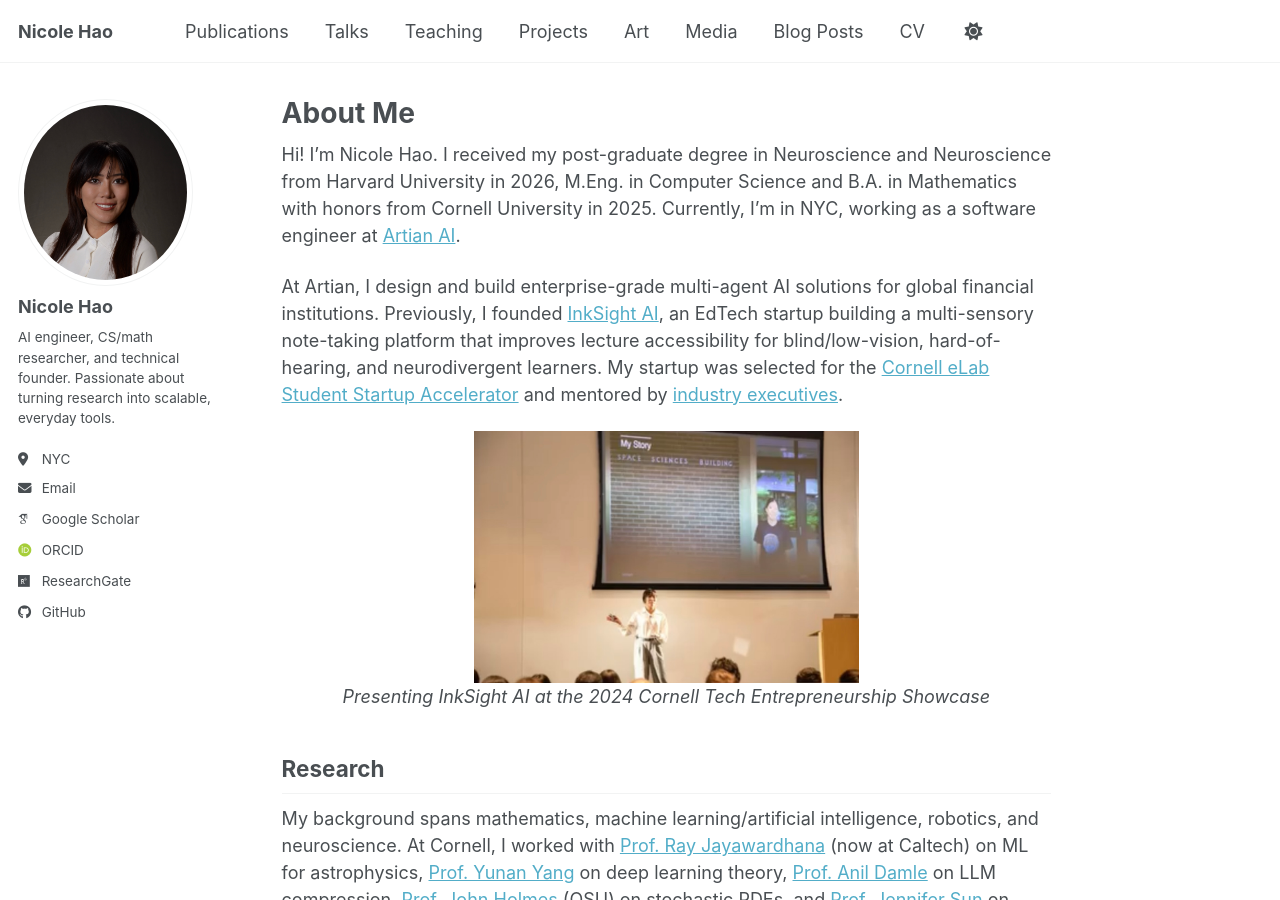
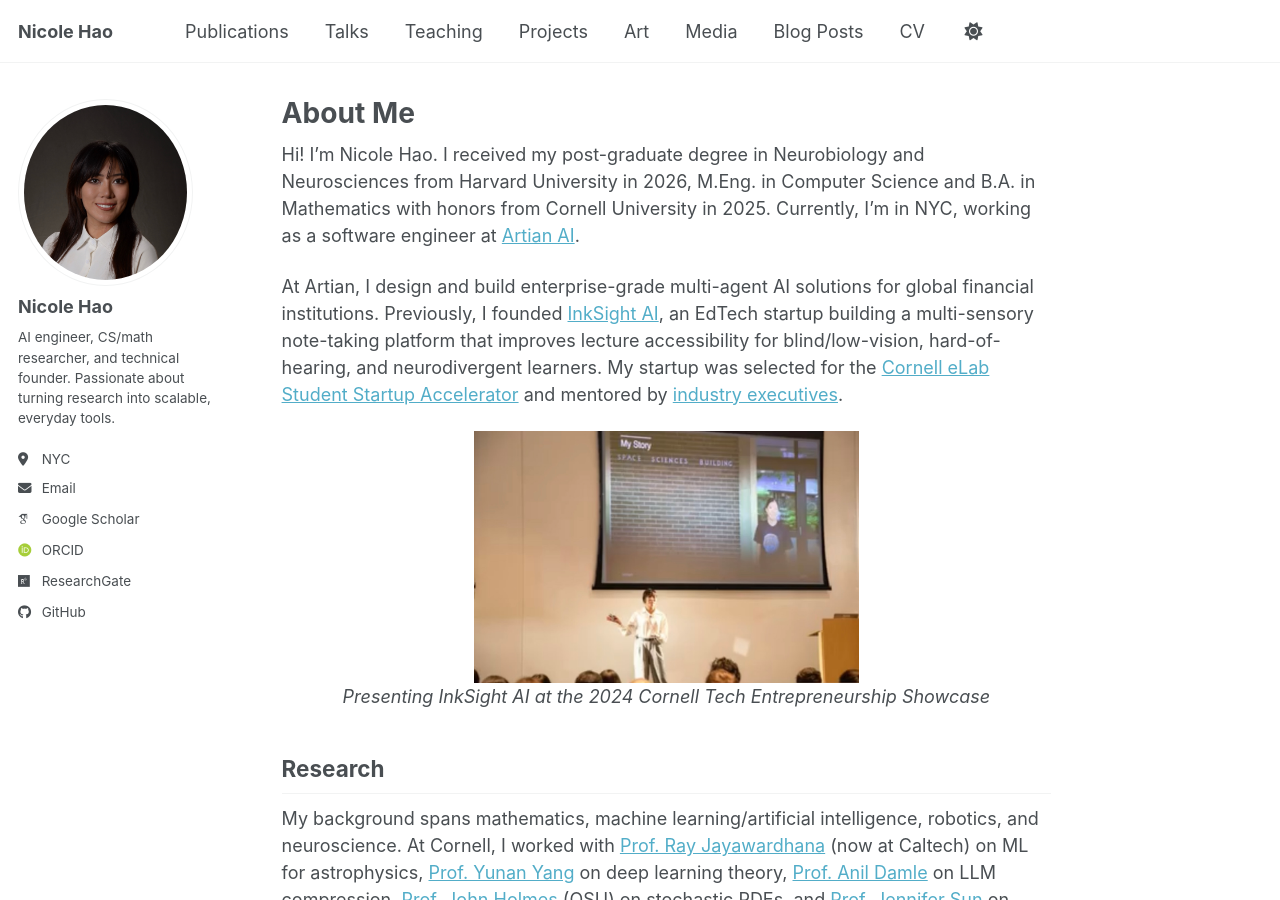
Before and after one commit to nicolehao34/nicolehao34.github.io, a Jekyll site: the page built from _pages/about.md, in a window 1280 px wide and 900 px high. Built offline with Jekyll 4.4.1, drawn with Linux system fonts in a browser that asks for light colours; some web fonts are replaced; a script bundle is joined from its source files by our own code; library files that are not in the unit come from our copies.

Commit message:
Correct spelling of "Neuroscience" to "Neurobiology" in About Me section

```diff
--- a/_pages/about.md
+++ b/_pages/about.md
@@ -6,7 +6,7 @@ redirect_from:
   - /about/
   - /about.html
 ---
-Hi! I’m Nicole Hao. I received my post-graduate degree in Neuroscience and Neuroscience from Harvard University in 2026, M.Eng. in Computer Science and B.A. in Mathematics with honors from Cornell University in 2025. Currently, I'm in NYC, working as a software engineer at [Artian AI](https://artian.ai).
+Hi! I’m Nicole Hao. I received my post-graduate degree in Neurobiology and Neurosciences from Harvard University in 2026, M.Eng. in Computer Science and B.A. in Mathematics with honors from Cornell University in 2025. Currently, I'm in NYC, working as a software engineer at [Artian AI](https://artian.ai).
 
 At Artian, I design and build enterprise-grade multi-agent AI solutions for global financial institutions. Previously, I founded [InkSight AI](/portfolio/inksight-ai/), an EdTech startup building a multi-sensory note-taking platform that improves lecture accessibility for blind/low-vision, hard-of-hearing, and neurodivergent learners. My startup was selected for the [Cornell eLab Student Startup Accelerator](https://www.elabstartup.com/) and mentored by [industry executives](/teaching/#mentorship-and-gratitude).
 
```
